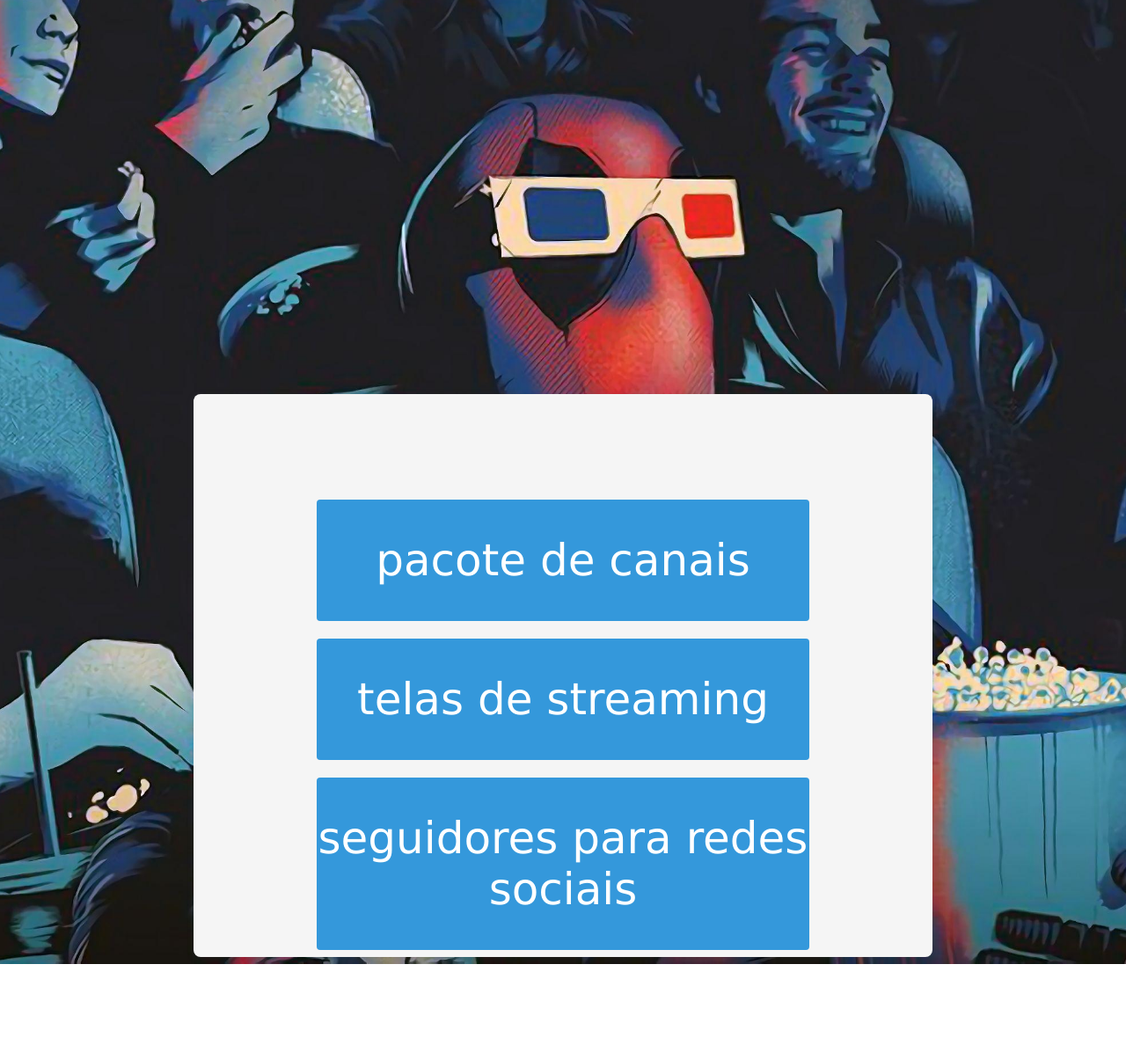
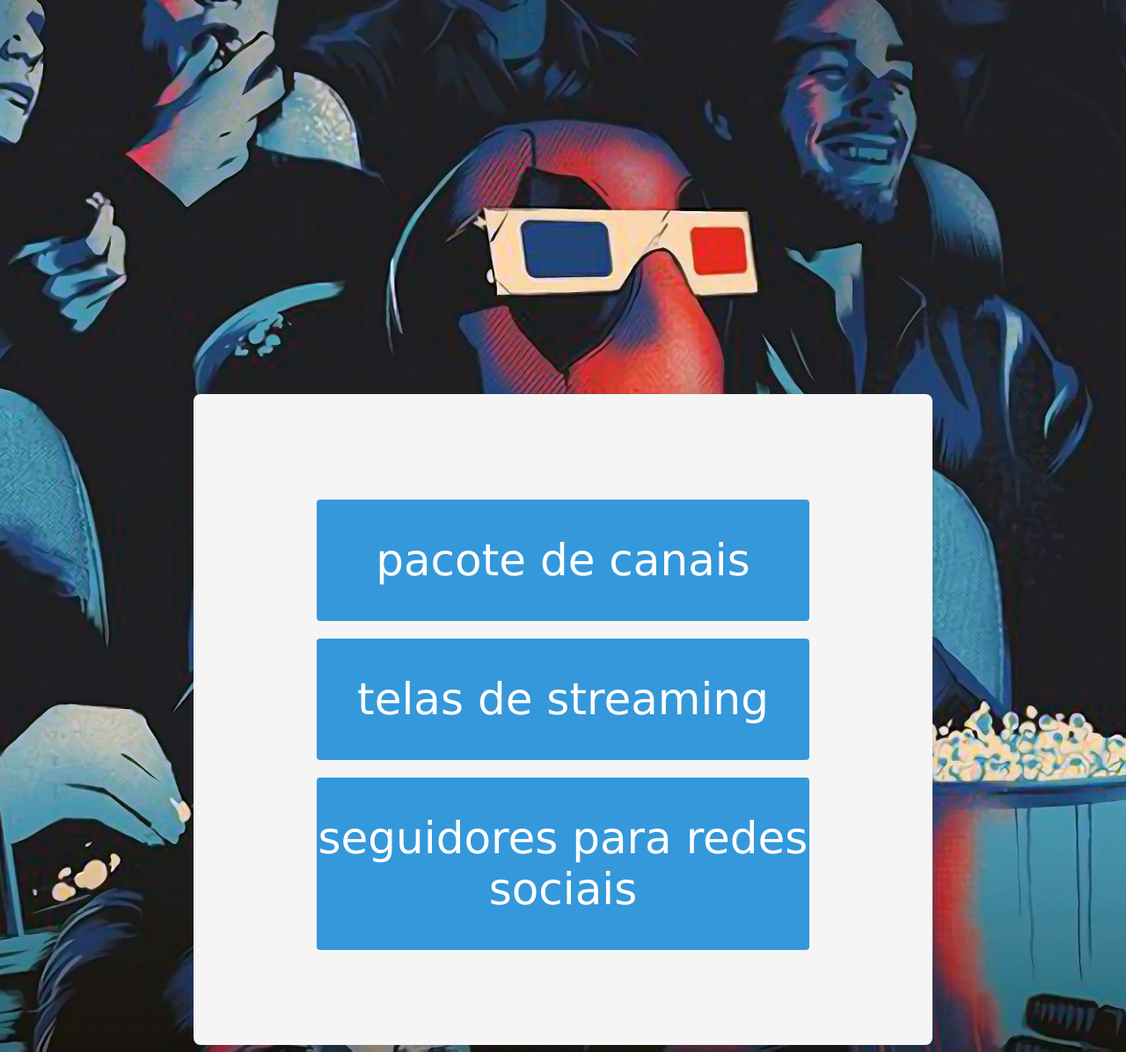
Before and after one commit to canaistv/canaistv.github.io, a plain HTML site: page index.html in a window 1280 px wide. Shown: the part 309-1505 px from the top of the page at 88% size. Before the commit the page ends 1405 px from the top, so only its background shows below. Drawn offline with Linux system fonts and the light colour scheme.

Commit message:
Update styles.css

```diff
--- a/styles.css
+++ b/styles.css
@@ -1,7 +1,7 @@
 /* Estilos básicos */
 .card {
     width: 95%;
-    height: 600px; /* Ajuste a altura conforme desejado */
+    height: 700px; /* Ajuste a altura conforme desejado */
     padding: 400px;
   max-width: 800px;
   margin: 0 auto;
```
